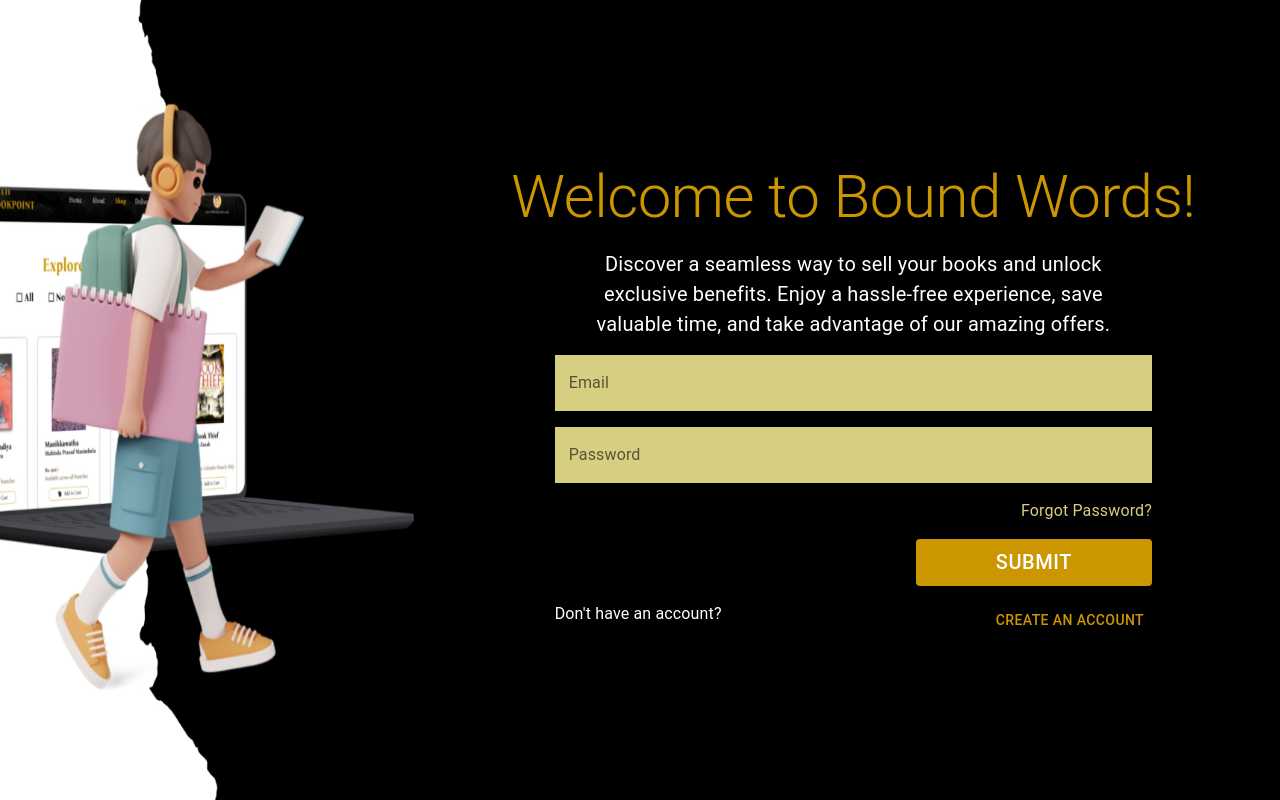
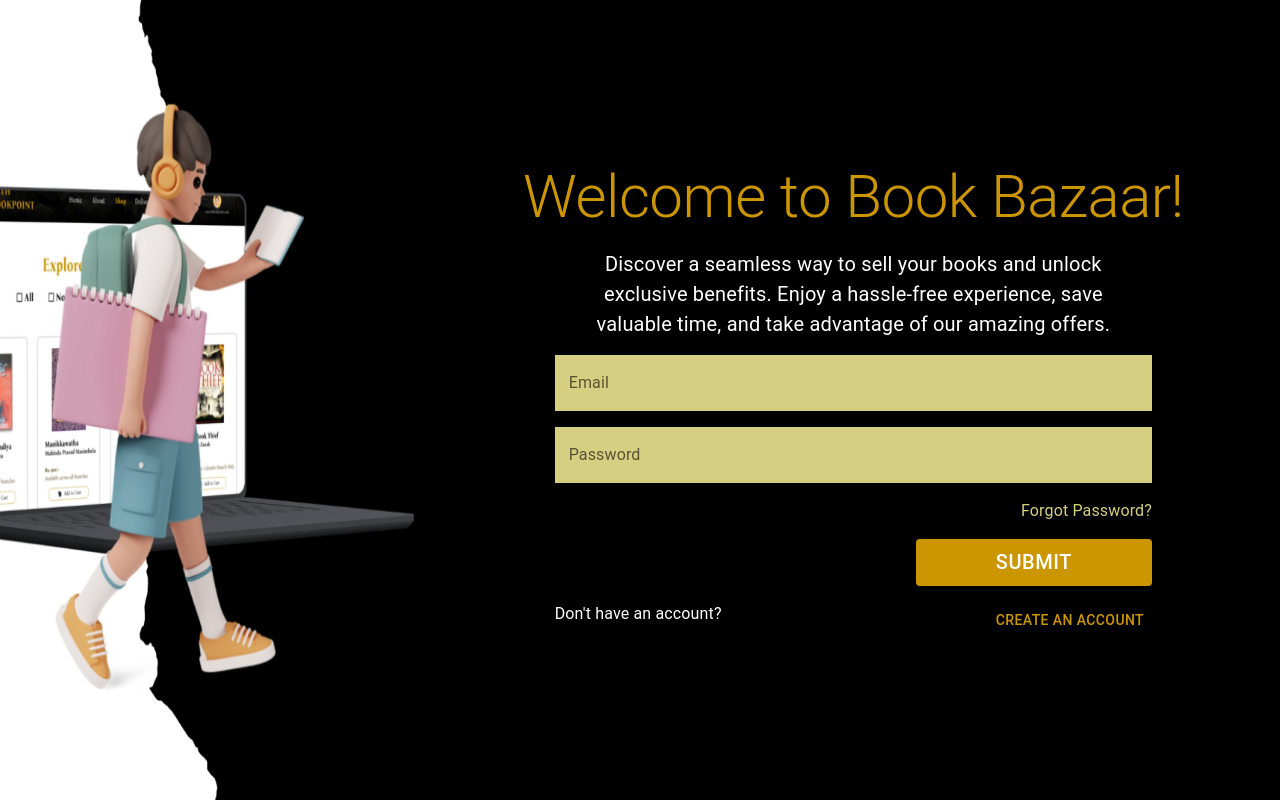
Before and after one commit to mostafa-mosad1/Book-Bazaar, a Next.js app: page /signin in a window 1280 px wide. Built offline with nearby package versions, Linux system fonts and the light colour scheme.

Commit message:
first commit

```diff
--- a/src/app/signin/page.tsx
+++ b/src/app/signin/page.tsx
@@ -9,12 +9,11 @@ function page() {
         sx={{
           height: "100vh",
           width: {
-            sm:"0",
-            md:"50%"
+            sm: "0",
+            md: "50%",
           },
           background: "cyan",
           position: "relative",
-
         }}
       >
         <Image
@@ -22,7 +21,6 @@ function page() {
           alt="Sign In"
           layout="fill"
           objectFit="filter"
-
         />
       </Box>
       <Box
@@ -40,11 +38,10 @@ function page() {
             variant="h2"
             className="text-textColor  font-bold mb-8 text-center "
           >
-            Welcome to Bound Words!
+            Welcome to Book Bazaar!
           </Typography>
 
           {<SignInForm />}
-
         </Stack>
       </Box>
     </Stack>
--- a/src/app/signup/page.tsx
+++ b/src/app/signup/page.tsx
@@ -44,7 +44,7 @@ function Signup() {
             className="text-textColor  font-bold  text-center "
             sx={{ marginBlock: "10px" }}
           >
-            SIGN UP TO Bound Words!
+            SIGN UP TO Book Bazaar!
           </Typography>
           <SignForm />
         </Box>
--- a/src/components/Navbar.tsx
+++ b/src/components/Navbar.tsx
@@ -75,7 +75,7 @@ function Navbar() {
                 py: "10",
               }}
             >
-              Bound Words
+              Book Bazaar
             </Typography>
           </Stack>
 
@@ -94,7 +94,7 @@ function Navbar() {
               color: "#CC9600",
             }}
           >
-            Bound Words
+            Book Bazaar
           </Typography>
 
           <Box sx={{ display: { xs: "flex", md: "none" } }}>
```
